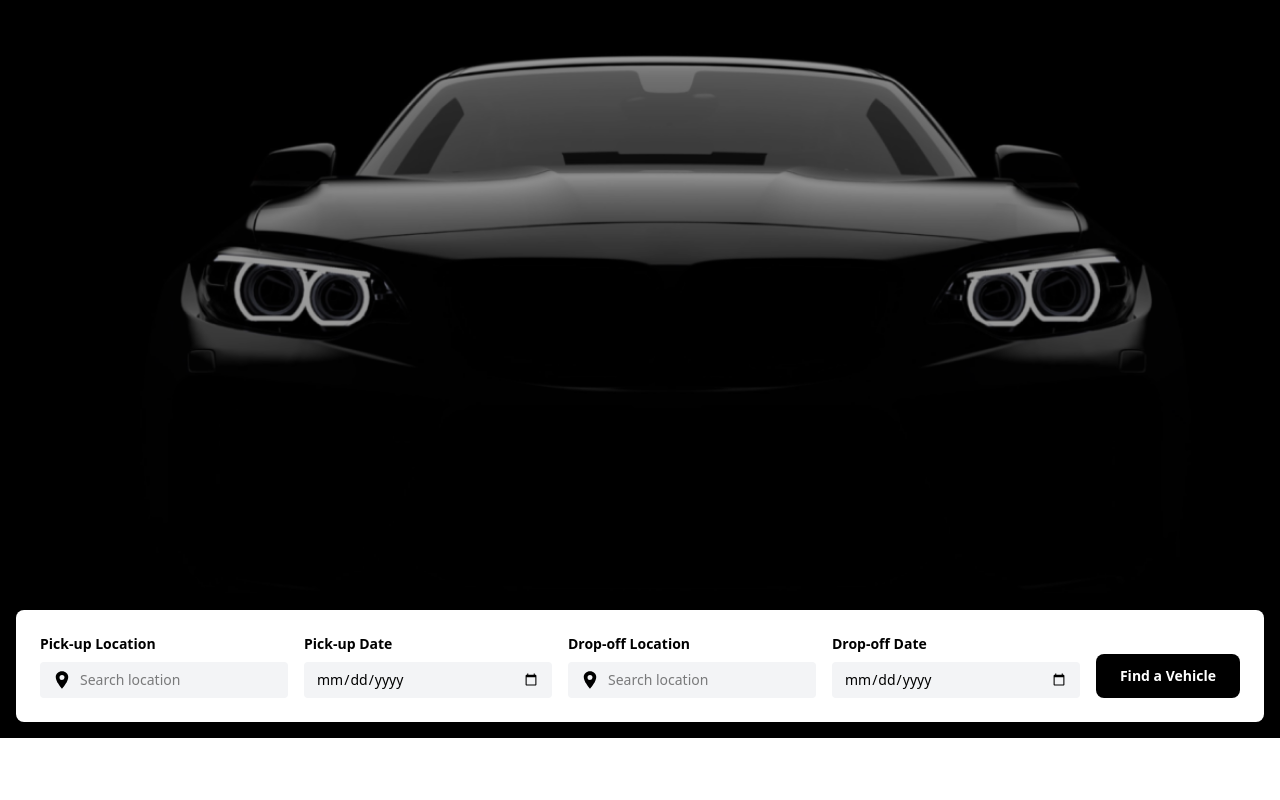
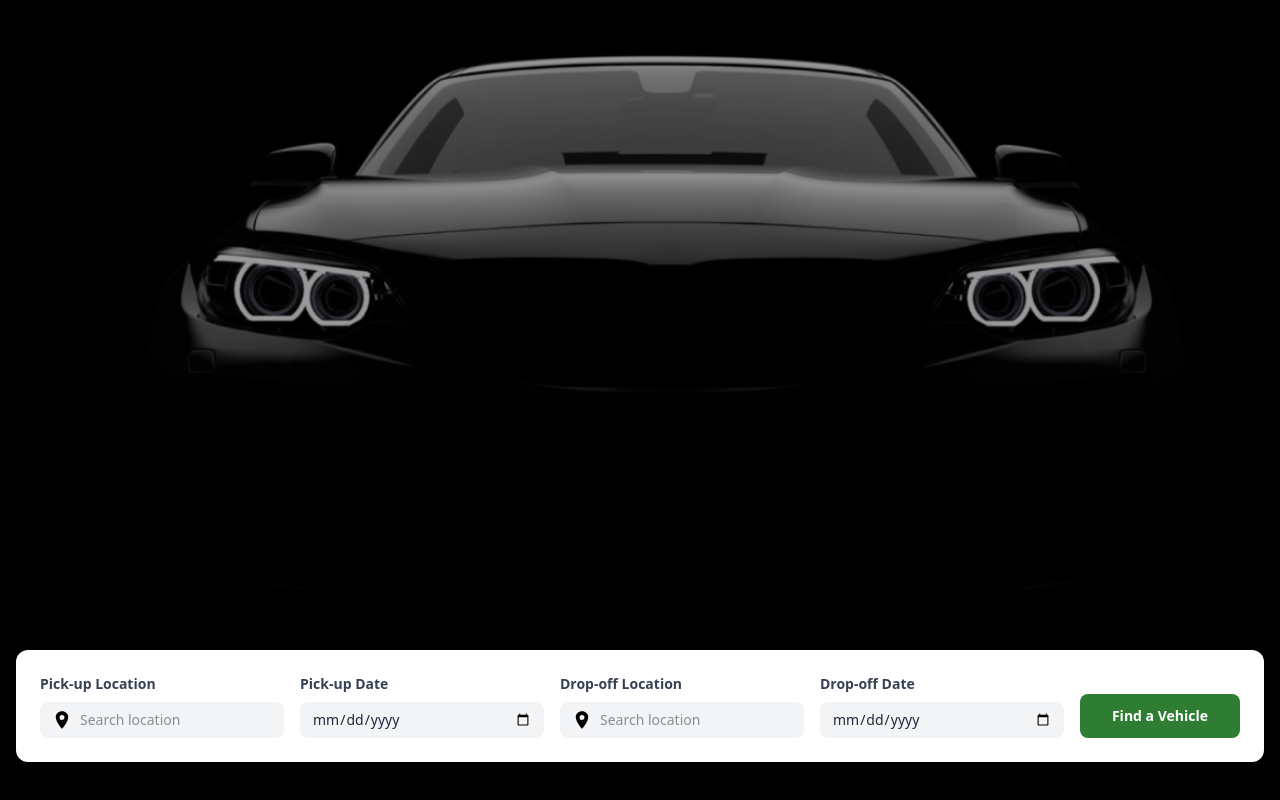
Before and after one commit to mahirTheCoder/LUXDRIVE, a React (Vite) app: page / in a window 1280 px wide. Shown: the part 334-1134 px from the top of the page. Before the commit the page ends 1072 px from the top, so only its background shows below. Built offline with nearby package versions, Linux system fonts and the light colour scheme.

Commit message:
hero update date

```diff
--- a/src/Components/Hero.jsx
+++ b/src/Components/Hero.jsx
@@ -1,91 +1,114 @@
+"use client";
 import React, { useState } from "react";
 import { IoLocationSharp } from "react-icons/io5";
 
 const Hero = () => {
-  const [pickupLocation, setPickupLocation] = useState("");
-  const [pickupDate, setPickupDate] = useState("");
-  const [dropoffLocation, setDropoffLocation] = useState("");
-  const [dropoffDate, setDropoffDate] = useState("");
+  const [formData, setFormData] = useState({
+    pickupLocation: "",
+    pickupDate: "",
+    dropoffLocation: "",
+    dropoffDate: "",
+  });
+
+  const handleChange = (e) => {
+    const { name, value } = e.target;
+    setFormData((prev) => ({ ...prev, [name]: value }));
+  };
 
   const handleSearch = () => {
-    console.log({ pickupLocation, pickupDate, dropoffLocation, dropoffDate });
+    console.log("Search Data:", formData);
   };
 
   return (
-    <section className="w-full bg-black py-6 sm:py-8 lg:py-0">
+    <section className="w-full bg-black py-6 sm:py-8 lg:py-10">
       <div className="container mx-auto px-4">
-        {/* Search Form Container */}
-        <div className="min-h-[145px] flex items-center">
-          <div className="w-full bg-white rounded-lg p-4 sm:p-6 flex flex-col sm:flex-row items-stretch justify-between gap-3 sm:gap-4">
+        {/* Main Wrapper */}
+        <div className="flex justify-center items-center min-h-[145px]">
+          <div
+            className="
+              flex flex-col sm:flex-row flex-wrap justify-between
+              items-stretch w-full bg-white rounded-xl shadow-lg
+              p-4 sm:p-6 gap-4 transition-all duration-300
+            "
+          >
             {/* Pick-up Location */}
-            <div className="flex flex-col gap-2 flex-1">
-              <label className="text-xs sm:text-sm font-semibold text-black">
+            <div className="flex flex-col flex-1 min-w-[220px]">
+              <label className="text-xs sm:text-sm font-semibold text-gray-700 mb-2">
                 Pick-up Location
               </label>
-              <div className="flex items-center gap-2 bg-gray-100 rounded px-3 py-2 flex-1">
-                <IoLocationSharp className="text-black text-lg sm:text-xl flex-shrink-0" />
+              <div className="flex items-center bg-gray-100 rounded-lg px-3 py-2">
+                <IoLocationSharp className="text-black text-lg sm:text-xl mr-2 flex-shrink-0" />
                 <input
                   type="text"
+                  name="pickupLocation"
                   placeholder="Search location"
-                  value={pickupLocation}
-                  onChange={(e) => setPickupLocation(e.target.value)}
-                  className="bg-gray-100 outline-none w-full text-xs sm:text-sm"
+                  value={formData.pickupLocation}
+                  onChange={handleChange}
+                  className="flex-1 bg-transparent outline-none text-xs sm:text-sm text-gray-800"
                 />
               </div>
             </div>
 
             {/* Pick-up Date */}
-            <div className="flex flex-col gap-2 flex-1">
-              <label className="text-xs sm:text-sm font-semibold text-black">
+            <div className="flex flex-col flex-1 min-w-[180px]">
+              <label className="text-xs sm:text-sm font-semibold text-gray-700 mb-2">
                 Pick-up Date
               </label>
-              <div className="flex items-center gap-2 bg-gray-100 rounded px-3 py-2 flex-1">
+              <div className="flex items-center bg-gray-100 rounded-lg px-3 py-2">
                 <input
                   type="date"
-                  value={pickupDate}
-                  onChange={(e) => setPickupDate(e.target.value)}
-                  className="bg-gray-100 outline-none w-full text-xs sm:text-sm"
+                  name="pickupDate"
+                  value={formData.pickupDate}
+                  onChange={handleChange}
+                  className="flex-1 bg-transparent outline-none text-xs sm:text-sm text-gray-800"
                 />
               </div>
             </div>
 
             {/* Drop-off Location */}
-            <div className="flex flex-col gap-2 flex-1">
-              <label className="text-xs sm:text-sm font-semibold text-black">
+            <div className="flex flex-col flex-1 min-w-[220px]">
+              <label className="text-xs sm:text-sm font-semibold text-gray-700 mb-2">
                 Drop-off Location
               </label>
-              <div className="flex items-center gap-2 bg-gray-100 rounded px-3 py-2 flex-1">
-                <IoLocationSharp className="text-black text-lg sm:text-xl flex-shrink-0" />
+              <div className="flex items-center bg-gray-100 rounded-lg px-3 py-2">
+                <IoLocationSharp className="text-black text-lg sm:text-xl mr-2 flex-shrink-0" />
                 <input
                   type="text"
+                  name="dropoffLocation"
                   placeholder="Search location"
-                  value={dropoffLocation}
-                  onChange={(e) => setDropoffLocation(e.target.value)}
-                  className="bg-gray-100 outline-none w-full text-xs sm:text-sm"
+                  value={formData.dropoffLocation}
+                  onChange={handleChange}
+                  className="flex-1 bg-transparent outline-none text-xs sm:text-sm text-gray-800"
                 />
               </div>
             </div>
 
             {/* Drop-off Date */}
-            <div className="flex flex-col gap-2 flex-1">
-              <label className="text-xs sm:text-sm font-semibold text-black">
+            <div className="flex flex-col flex-1 min-w-[180px]">
+              <label className="text-xs sm:text-sm font-semibold text-gray-700 mb-2">
                 Drop-off Date
               </label>
-              <div className="flex items-center gap-2 bg-gray-100 rounded px-3 py-2 flex-1">
+              <div className="flex items-center bg-gray-100 rounded-lg px-3 py-2">
                 <input
                   type="date"
-                  value={dropoffDate}
-                  onChange={(e) => setDropoffDate(e.target.value)}
-                  className="bg-gray-100 outline-none w-full text-xs sm:text-sm"
+                  name="dropoffDate"
+                  value={formData.dropoffDate}
+                  onChange={handleChange}
+                  className="flex-1 bg-transparent outline-none text-xs sm:text-sm text-gray-800"
                 />
               </div>
             </div>
 
             {/* Find Vehicle Button */}
-            <div className="flex items-end">
+            <div className="flex flex-1 sm:flex-none justify-center sm:justify-end items-end">
               <button
                 onClick={handleSearch}
-                className="w-full sm:w-auto bg-black text-white font-semibold px-4 sm:px-6 py-2 sm:py-3 rounded-lg hover:bg-gray-800 transition text-xs sm:text-sm whitespace-nowrap"
+                className="
+                  bg-[#2E7D32] text-white font-semibold
+                  px-6 sm:px-8 py-2.5 sm:py-3 rounded-lg
+                  hover:bg-[#27672B] transition-all duration-200 text-sm
+                  w-full sm:w-auto
+                "
               >
                 Find a Vehicle
               </button>
```
